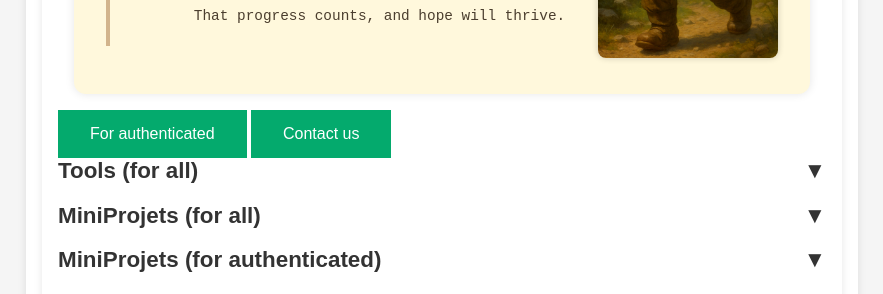
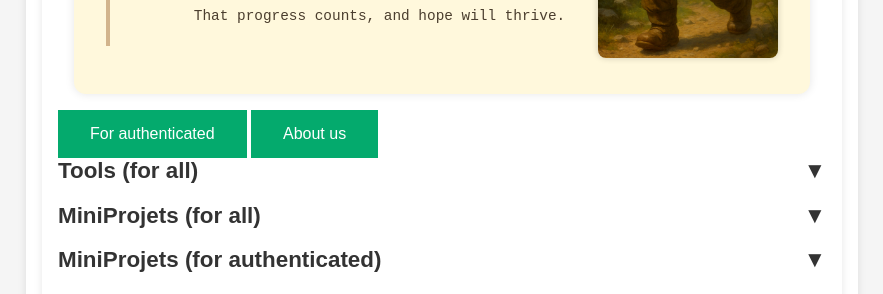
Before and after one commit to RenoCross/the-rushing-gnome, a Jekyll site: the page built from index.html, in a window 1280 px wide. Shown: the part 492-786 px from the top of the page, without its empty margins (198-1081 px from the left). Built offline with Jekyll 4.4.1, drawn with Linux system fonts in a browser that asks for light colours.

Commit message:
Update index.html

```diff
--- a/index.html
+++ b/index.html
@@ -30,7 +30,7 @@
   </section>
 
   <a href="authenticated.html" class="button1">For authenticated</a>
-  <a href="/about/contact-us.html" class="button1">Contact us</a>
+  <a href="/about/about-us.html" class="button1">About us</a>
 
   <section id="contrib">
 
```
